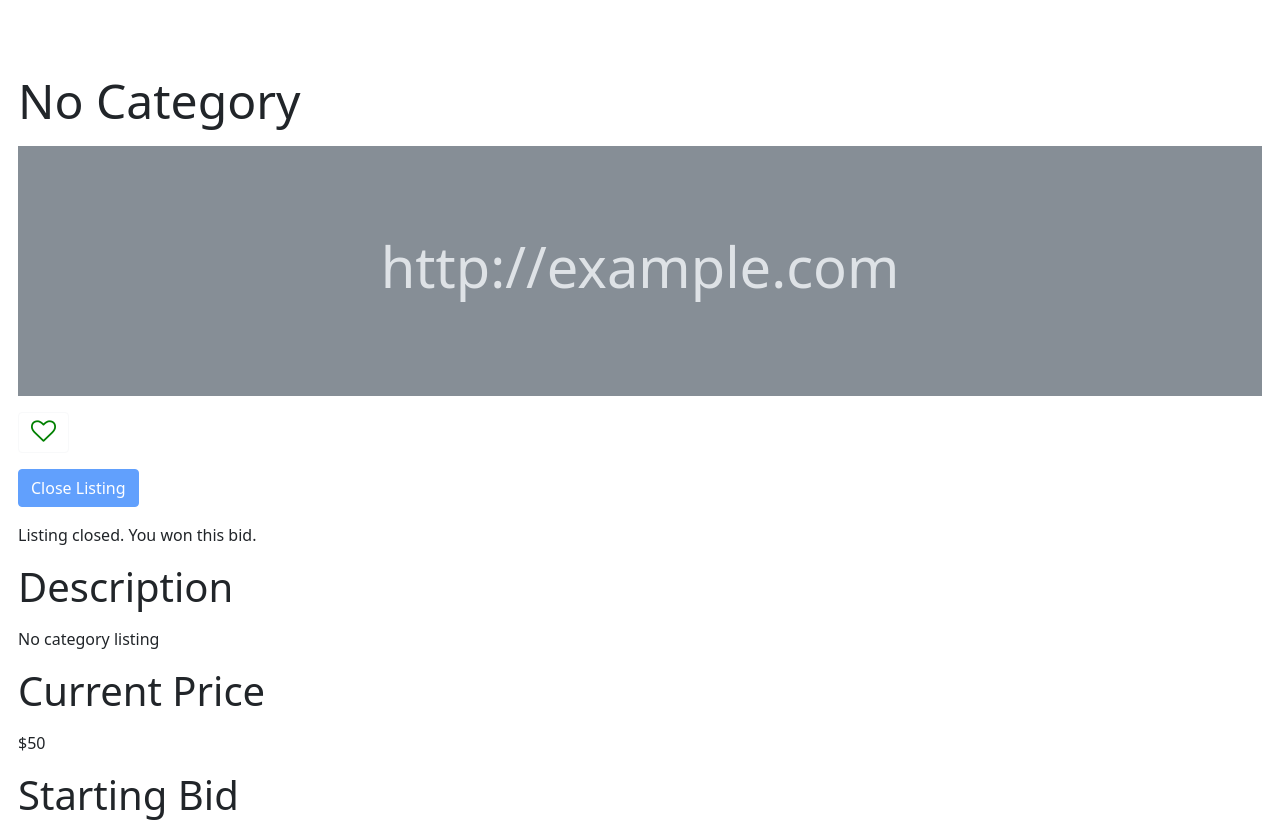
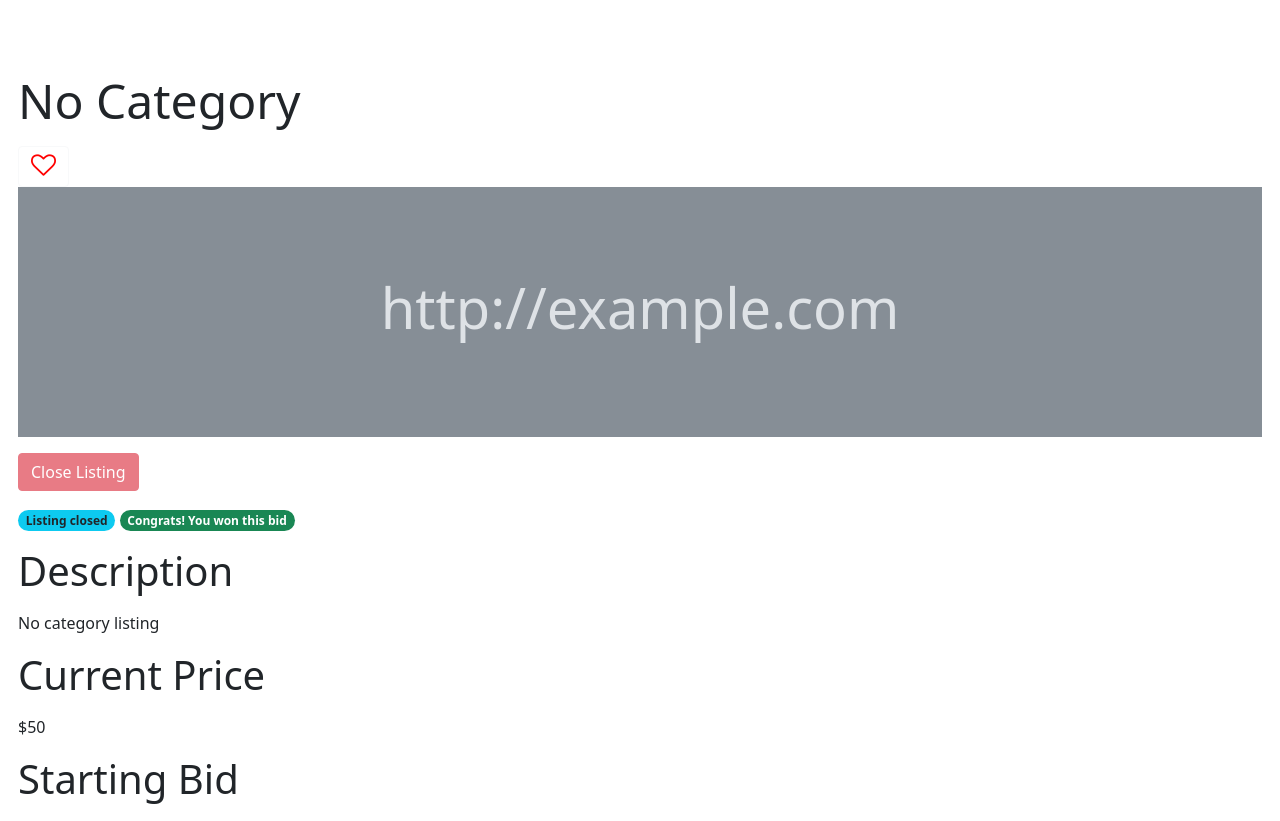
Before and after one commit to anerua/e-Commerce, a Django app: page /listing/3 in a window 1280 px wide. Shown: the part 56-877 px from the top of the page. Run offline with Django 3.2, Linux system fonts and the light colour scheme; a user stored in the database is signed in; data comes from the database, SQL or seed files in the repository; both versions use the stored data as it was after the commit; some libraries are stand-ins or nearby versions.

Commit message:
danger close listing btn, badges for info

```diff
--- a/auctions/templates/auctions/listing.html
+++ b/auctions/templates/auctions/listing.html
@@ -3,30 +3,31 @@
 {% block body %}
     <p class="display-5">{{ listing.title }}</p>
 
+    {% if user.is_authenticated %}
+        <div class="bd-example">
+            <form action="{% url 'toggle_watchlist' listing_id=listing.id %}" method="post">
+                {% csrf_token %}
+                {% if watching %}
+                    <button class="btn btn-outline-light" type="submit"><i class="heart fa fa-heart" style="font-size: 25px; color: red;"></i></button>
+                {% else %}
+                    <button class="btn btn-outline-light" type="submit"><i class="heart fa fa-heart-o" style="font-size: 25px; color: red;"></i></button>
+                {% endif %}
+            </form>
+        </div>
+    {% endif %}
+
     <div class="bd-example">
         <svg class="bd-placeholder-img bd-placeholder-img-lg img-fluid" width="100%" height="250" xmlns="http://www.w3.org/2000/svg" role="img" aria-label="Placeholder: Responsive image" preserveAspectRatio="xMidYMid slice" focusable="false"><title>Placeholder</title><rect width="100%" height="100%" fill="#868e96"/><text x="50%" y="50%" fill="#dee2e6" dy=".3em">{{ listing.image }}</text></svg>
     </div>
 
-
     {% if user.is_authenticated %}
     <p>
-        <div>
-            <form action="{% url 'toggle_watchlist' listing_id=listing.id %}" method="post">
-                {% csrf_token %}
-                {% if watching %}
-                    <button class="btn btn-outline-light" type="submit"><i class="heart fa fa-heart" style="font-size: 25px; color: green;"></i></button>
-                {% else %}
-                    <button class="btn btn-outline-light" type="submit"><i class="heart fa fa-heart-o" style="font-size: 25px; color: green;"></i></button>
-                {% endif %}
-            </form>
-        </div>
-
         {% if listing.active %}
             {% if user == listing.seller %}
             <p>
                 <form action="{% url 'close_bid' listing.id %}" method="POST">
                     {% csrf_token %}
-                    <button class="btn btn-primary" type="submit">Close Listing</button>
+                    <button class="btn btn-danger" type="submit">Close Listing</button>
                 </form>
             </p>
             {% endif %}
@@ -36,21 +37,22 @@
                 <form>
                     <fieldset disabled>
                         <div>
-                            <button class="btn btn-primary" type="submit">Close Listing</button>
+                            <button class="btn btn-danger" type="submit">Close Listing</button>
                         </div>
 
                     </fieldset>
                 </form>
             <p>
+            {% endif %}
 
-            {% endif %}
-            <p>Listing closed.
+            <p>
+                <span class="badge rounded-pill bg-info text-dark">Listing closed</span>
                 {% if user == listing.current_price.bidder %}
-                    You won this bid.
+                    <span class="badge rounded-pill bg-success">Congrats! You won this bid</span>
                 {% endif %}
             </p>
         {% endif %}
-        </p>
+    </p>
     {% endif %}
 
     <p>
```
Also changed, not shown: db.sqlite3.
